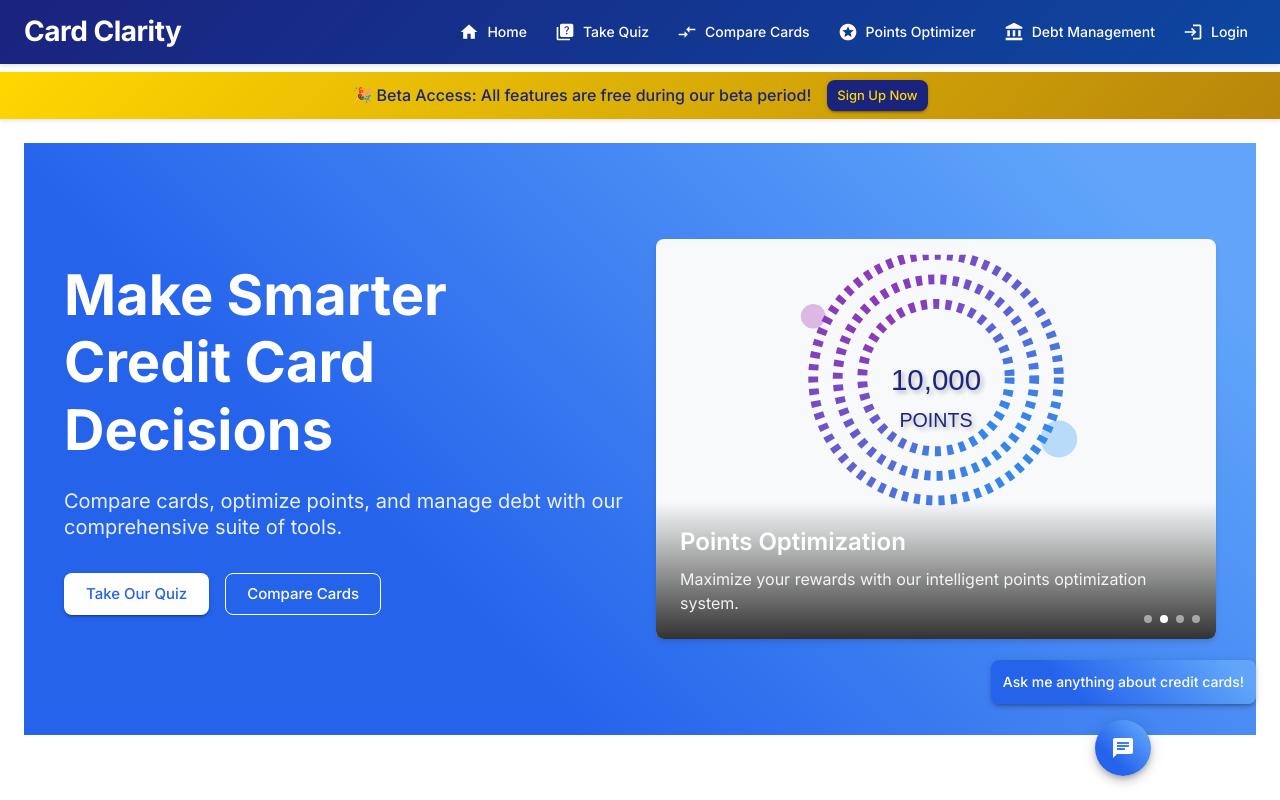
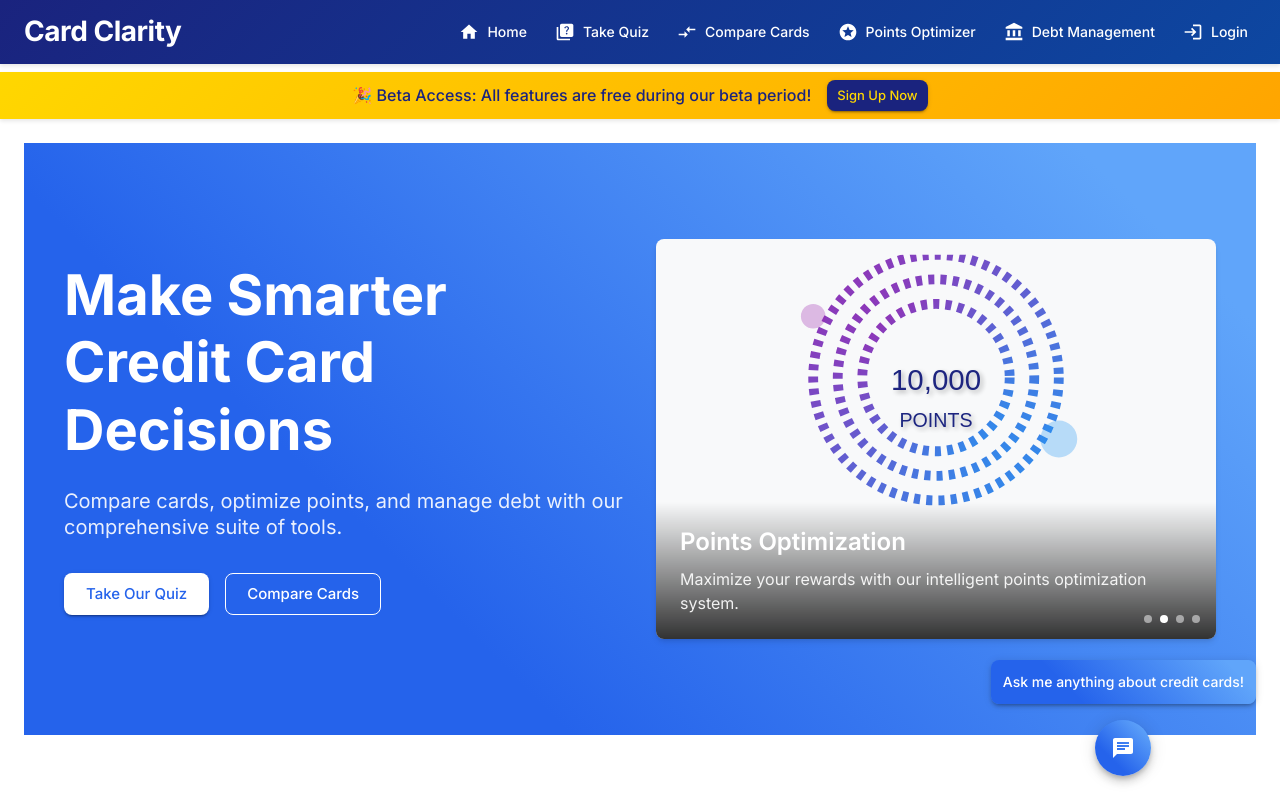
Before and after one commit to nickjackson801/card-clarity, a React (Vite) app: page / in a window 1280 px wide. Shown: the top 800 px of the page. Built offline with nearby package versions, Linux system fonts and the light colour scheme.

Commit message:
Update BetaBanner gradient and force clean deployment

```diff
--- a/src/components/BetaBanner.tsx
+++ b/src/components/BetaBanner.tsx
@@ -12,7 +12,7 @@ const BetaBanner = () => {
       <Box
         sx={{
           width: '100%',
-          background: 'linear-gradient(135deg, #FFD700 0%, #B8860B 100%)',
+          background: 'linear-gradient(135deg, #FFD700 0%, #FFA500 100%)',
           color: '#1a237e',
           py: 1,
           px: 2,
```
